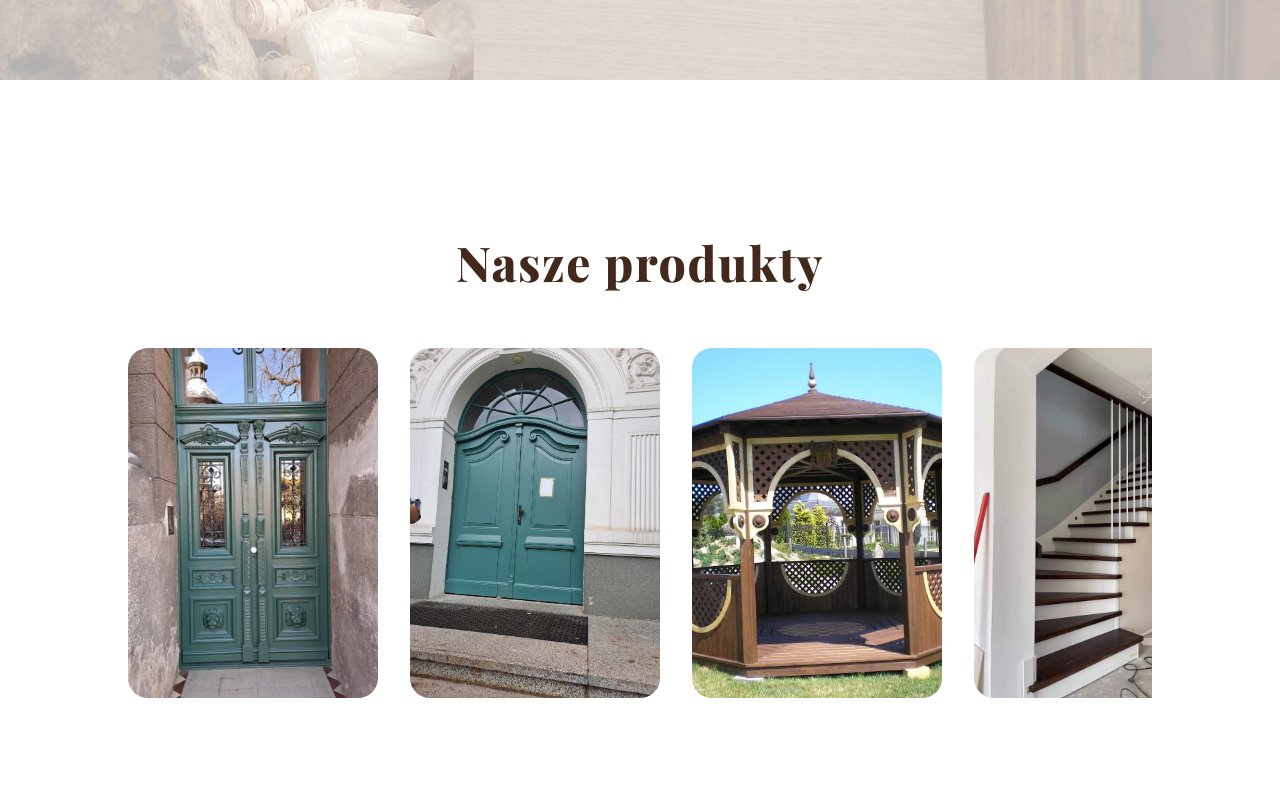
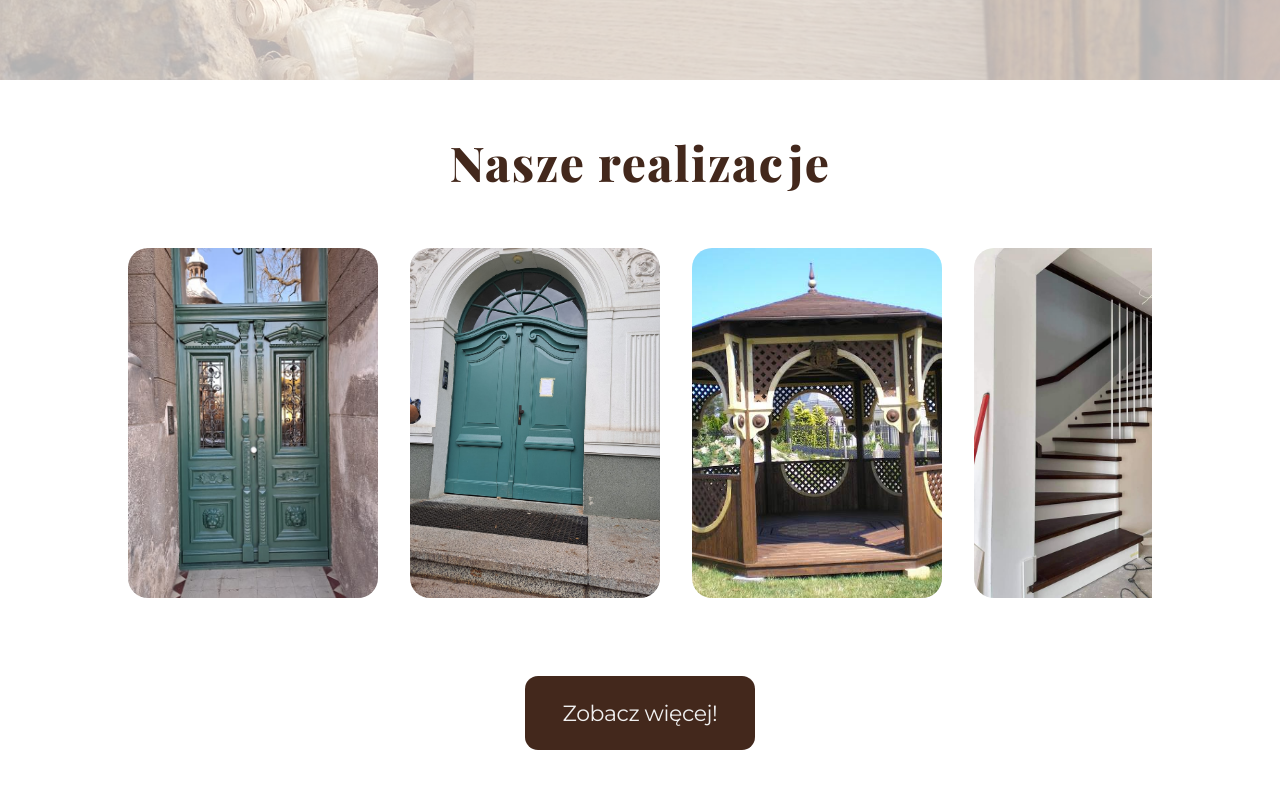
Before and after one commit to oliwierPosiakow/stolarstwoRydzewscyConcept, a React (Vite) app: page / in a window 1280 px wide. Shown: the part 720-1520 px from the top of the page. Built offline with nearby package versions, Linux system fonts and the light colour scheme.

Commit message:
Some fixes to Products

```diff
--- a/package.json
+++ b/package.json
@@ -12,7 +12,8 @@
   "dependencies": {
     "react": "^18.2.0",
     "react-dom": "^18.2.0",
-    "react-icons": "^4.11.0"
+    "react-icons": "^4.11.0",
+    "react-indiana-drag-scroll": "^3.0.3-alpha"
   },
   "devDependencies": {
     "@types/react": "^18.2.15",
--- a/src/App.tsx
+++ b/src/App.tsx
@@ -9,12 +9,19 @@ import Products from "./components/products/Products.tsx";
 function App(): JSX.Element {
   return (
     <>
+        <header>
             <Navbar />
             <Hero />
+        </header>
+        <main>
             <Products />
             <Comments />
             <Contact />
+        </main>
+        <footer>
             <Footer />
+        </footer>
+
     </>
   );
 }
--- a/src/components/products/Products.tsx
+++ b/src/components/products/Products.tsx
@@ -1,16 +1,21 @@
 import "./products.css";
+import ScrollContainer from "react-indiana-drag-scroll";
+import 'react-indiana-drag-scroll/dist/style.css';
 
 function ProductDetails(props: any) {
   return (
+      <div>
           <img
               className="product-image"
               src={`./productsData/${props.imgSrc}.jpg`}
               alt="props.imgSrc"
           />
+      </div>
   );
 }
 
-export default function Products() {
+export default function Products(): JSX.Element {
+
     const imagesArr: Array<string> = [
     "door1",
     "door2",
@@ -20,14 +25,15 @@ export default function Products() {
     "stairs3",
     "stairs4",
     ];
+
     return (
     <div className="products-container" id="gallery">
-      <div className="products-container--title">Nasze produkty</div>
-      <div className="images-wrapper">
+      <div className="products-container--title">Nasze realizacje</div>
+      <ScrollContainer className="images-wrapper" hideScrollbars={false} mouseScroll={true}>
         {imagesArr.map((image: string) => {
           return <ProductDetails imgSrc={image} key={image} />;
         })}
-      </div>
+      </ScrollContainer>
       <a
         href="https://www.facebook.com/profile.php?id=100031545596353&sk=photos"
         target="_blank"
--- a/src/components/products/products.css
+++ b/src/components/products/products.css
@@ -1,8 +1,6 @@
 .products-container {
-  margin-top: 100px;
   width: 100%;
-  margin-bottom: 50px;
-  padding-top: 50px;
+  margin: 50px 0;
 }
 .products-container--title {
   text-align: center;
@@ -23,36 +21,20 @@
   flex-direction: row;
   gap: 32px;
   width: 80%;
-  overflow-x: scroll;
-  margin: 0 auto;
-}
-.products-container .images-wrapper::-webkit-scrollbar-track {
-  -webkit-box-shadow: inset 0 0 6px rgba(0, 0, 0, 0.3);
-  border-radius: 10px;
-  background-color: var(--color-white);
-}
-.products-container .images-wrapper::-webkit-scrollbar {
-  width: 7px;
-  height: 7px;
-  background-color: var(--color-white);
-}
-.products-container .images-wrapper::-webkit-scrollbar-thumb {
-  border-radius: 10px;
-  -webkit-box-shadow: inset 0 0 6px rgba(219, 219, 219, 0.197);
-  background-color: var(--color-brown-primary);
+  margin: 0 auto 54px;
 }
 .products-container .images-wrapper .product-image {
   height: 350px;
   min-width: 250px;
   max-width: 250px;
-  -o-object-fit: cover;
-     object-fit: cover;
+  object-fit: cover;
   border-radius: 20px;
   margin-bottom: 20px;
+  scroll-snap-align: center;
+  cursor: grab;
 }
 .products-container a {
   margin: 0 auto;
-  margin-top: 100px;
   text-decoration: none;
   display: flex;
   justify-content: center;
@@ -62,6 +44,7 @@
   background-color: var(--color-brown-primary);
   transition: all 0.2s;
   border-radius: 13px;
+  cursor: pointer;
 }
 @media screen and (max-width: 400px) {
   .products-container a {
@@ -69,6 +52,7 @@
   }
 }
 .products-container a .anchor-text {
+  cursor: inherit;
   text-align: center;
   font-size: 22px;
   letter-spacing: -0.4px;
@@ -83,4 +67,6 @@
   .products-container {
     margin-top: 0px;
   }
-}/*# sourceMappingURL=products.css.map */
+}
+
+/*# sourceMappingURL=products.css.map */
--- a/src/components/products/products.scss
+++ b/src/components/products/products.scss
@@ -1,8 +1,6 @@
 .products-container {
-  margin-top: 100px;
   width: 100%;
-  margin-bottom: 50px;
-  padding-top: 50px;
+  margin: 50px 0;
   &--title {
     text-align: center;
     font-family: var(--font-playfairDisplay);
@@ -20,26 +18,7 @@
     flex-direction: row;
     gap: 32px;
     width: 80%;
-    overflow-x: scroll;
-    margin: 0 auto;
-
-    &::-webkit-scrollbar-track {
-      -webkit-box-shadow: inset 0 0 6px rgba(0, 0, 0, 0.3);
-      border-radius: 10px;
-      background-color: var(--color-white);
-    }
-
-    &::-webkit-scrollbar {
-      width: 7px;
-      height: 7px;
-      background-color: var(--color-white);
-    }
-
-    &::-webkit-scrollbar-thumb {
-      border-radius: 10px;
-      -webkit-box-shadow: inset 0 0 6px rgba(219, 219, 219, 0.197);
-      background-color: var(--color-brown-primary);
-    }
+    margin: 0 auto 54px;
 
     .product-image {
       height: 350px;
@@ -48,11 +27,12 @@
       object-fit: cover;
       border-radius: 20px;
       margin-bottom: 20px;
+      scroll-snap-align: center;
+      cursor: grab;
     }
   }
   a {
     margin: 0 auto;
-    margin-top: 100px;
     text-decoration: none;
     display: flex;
     justify-content: center;
@@ -62,10 +42,12 @@
     background-color: var(--color-brown-primary);
     transition: all 0.2s;
     border-radius: 13px;
+    cursor: pointer;
     @media screen and (max-width: 400px) {
       margin-top: 60px;
     }
     .anchor-text {
+      cursor: inherit;
       text-align: center;
       font-size: 22px;
       letter-spacing: -0.4px;
```
Also changed, not shown: 2 other files (tests, documents, lock files or other folders). Lines whose indentation alone changed are shown as unchanged.
